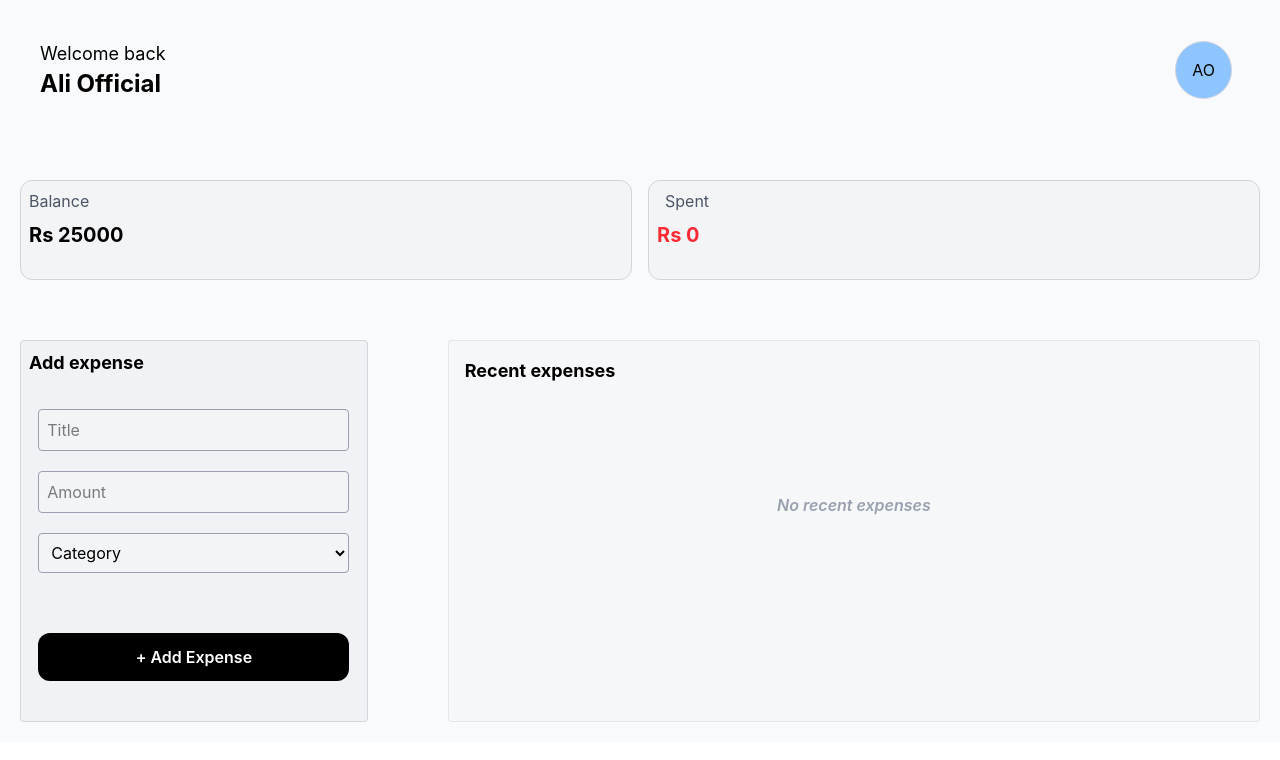
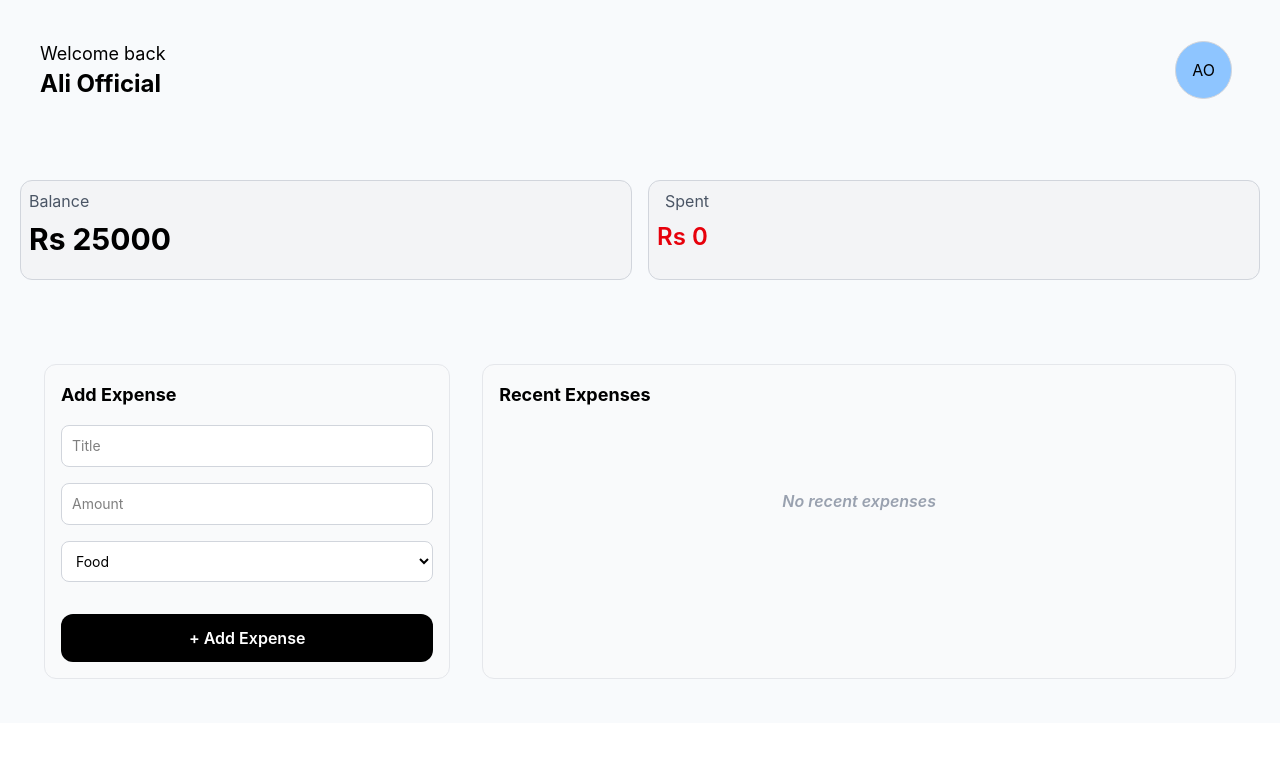
Before and after one commit to HAK1580/Expense-tracker-app, a React (Vite) app: page /dashboard in a window 1280 px wide. Shown: the top 760 px of the page. Built offline with nearby package versions, Linux system fonts and the light colour scheme.

Commit message:
create delete read operations done

```diff
--- a/src/components/Balance.jsx
+++ b/src/components/Balance.jsx
@@ -6,14 +6,14 @@ const Balance = ({balance,setBalance,setSpent,spent}) => {
      <div className="total-balance  bg-gray-100 border-gray-300 border w-[50%] min-h-25 rounded-xl ">
         <div className="text flex flex-col">
         <h1 className='text-gray-600  p-2' >Balance</h1>
-        <h1 className='text-xl font-bold mx-2 ' > Rs {balance}</h1>
+        <h1 className='text-3xl font-bold mx-2 ' > Rs {balance}</h1>
          </div>
      </div>
 
      <div className="total-spent bg-gray-100 border-gray-300 border w-[50%]   min-h-25 rounded-xl ">
         <div className="text flex flex-col">
         <h1 className='text-gray-600 mx-2 p-2' >Spent</h1>
-        <h1 className='text-xl text-red-500 font-bold mx-2 ' > Rs {spent}</h1>
+        <h1 className='text-2xl text-red-600 font-semibold mx-2 ' > Rs {spent}</h1>
          </div>
 
      </div>
--- a/src/components/Expenses.jsx
+++ b/src/components/Expenses.jsx
@@ -1,177 +1,241 @@
-import React from 'react'
-import { useState } from 'react'
-import { useForm } from 'react-hook-form'
+import React, { useState } from 'react';
+import { useForm } from 'react-hook-form';
+
 const Expenses = ({ balance, setBalance, setSpent, spent }) => {
-  const { handleSubmit, register, reset, formState: { errors } } = useForm();
-  const onSubmit = (data => {
-    myexpenses.push(data);
-    console.log(myexpenses);
-    setSpent((spent + Number(data.price)));
+  const {
+    handleSubmit,
+    register,
+    reset,
+    formState: { errors },
+  } = useForm();
+
+  const [myexpenses, setMyexpenses] = useState([]);
+  const [popup, setPopup] = useState(false);
+
+  const onSubmit = (data) => {
+    // Immutable state update (React best practice)
+    setMyexpenses((prev) => [...prev, data]);
+    setSpent(spent + Number(data.price));
     setBalance(balance - Number(data.price));
     setPopup(false);
     reset();
-
-  })
-
-  const [myexpenses, setMyexpenses] = useState([
-    //   {
-    //   "name": "Groseries",
-    //   "cateogory": "food",
-    //   "price": "850"
-    // },
-
-  ]);
-
-
-
-  const [popup, setPopup] = useState(false);
-
+  };
 
   return (
-    <div className="div ">
+    <div className="w-full">
+      {/* MOBILE VERSION */}
+      <div className="mobile-version block md:hidden p-4">
+        <h1 className="font-semibold text-xl mb-4">Recent Expenses</h1>
 
-      <div className='mobile-version md:hidden'  >
-        <h1 className='font-semibold ' >Recent Expenses</h1>
-        {myexpenses.map((e) => {
+        {myexpenses.map((e, index) => (
+          <div
+            key={index}
+            className="expense-box border rounded-xl p-3 border-gray-200 bg-white shadow-sm my-2 flex justify-between items-center"
+          >
+            <div className="name-date flex flex-col">
+              <h1 className="font-bold capitalize text-gray-800">{e.name}</h1>
+              <h2 className="text-xs text-gray-500 capitalize">{e.category}</h2>
+            </div>
+            <div className="expense-price">
+              <h1 className="font-bold text-red-600 text-base">-Rs {e.price}</h1>
+            </div>
+          </div>
+        ))}
 
-          return (
+        {spent === 0 && (
+          <div className="no-recent-expenses my-10 flex justify-center items-center">
+            <h1 className="italic font-semibold text-gray-400">No recent expenses</h1>
+          </div>
+        )}
 
+        {/* Trigger Button */}
+        <button
+          onClick={() => setPopup(true)}
+          className="bg-black py-3.5 my-6 rounded-xl font-semibold w-full text-white shadow-md active:scale-95 transition-transform"
+        >
+          + Add Expense
+        </button>
 
-            <div className="expense-box  border rounded p-2 border-gray-400 my-2 flex justify-between items-center ">
-
-              <div className="name-date flex flex-col">
-                <h1 className='font-bold capitalize ' >{e.name}</h1>
-                <h2 className='text-sm text-gray-500  capitalize' >{e.cateogory}</h2>
+        {/* MOBILE POPUP MODAL */}
+        {popup && (
+          <div className="fixed inset-0 z-50 flex items-center justify-center bg-black/60 backdrop-blur-sm p-4">
+            <div className="popup-box bg-white rounded-2xl w-full max-w-md p-6 shadow-2xl transform transition-all">
+              {/* Header */}
+              <div className="add-expense-cross-sign pb-3 border-b border-gray-100 flex justify-between items-center">
+                <h1 className="font-bold text-xl text-gray-800">Add Expense</h1>
+                <button
+                  type="button"
+                  onClick={() => setPopup(false)}
+                  className="text-gray-400 hover:text-black font-bold text-xl px-2"
+                >
+                  ✕
+                </button>
               </div>
 
-              <div className="expense-price">
-                <h1 className='font-bold mx-2'>-Rs {e.price} </h1>
-              </div>
-
-            </div>
-
-          )
-        })}
-
-        <div className={`no-recent-expenses my-5 flex justify-center items-center ${spent == 0 ? "block" : "hidden"} `}>
-          <h1 className=" italic  font-semibold text-gray-400  ">No recent expenses</h1>
-        </div>
-
-
-
-        {/* now the button to add the expenses  */}
-        <button onClick={() => setPopup(!popup)} className='bg-black p-3 my-10 rounded-xl font-semibold w-full text-white '> + Add Expense</button>
-        {/* make the pop up window  */}
-
-        <div className={`add-expense-popup ${popup ? "block" : "hidden"} md:hidden  fixed flex justify-center items-center inset-0  `}>
-          <div className="popup-box bg-white border p-4 border-gray-600 rounded-2xl min-h-130 w-[90%] mx-auto ">
-            <div className="add-expense-cross-sign my-2 flex justify-between items-center">
-              <h1 className=' font-bold' >Add expense</h1>
-              <img onClick={() => setPopup(false)} src="cross.svg" alt="no img" className='mx-2 cursor-pointer w-5' />
-            </div>
-
-            <div className="expense-info-box  p-2">
-              <form onSubmit={handleSubmit(onSubmit)}>
-
-                <div className="amount my-8 flex   justify-between items-center  ">
-                  <h1 className='text-lg text-gray-700' > Amount &nbsp; :  </h1>
-                  <label className='text-xl text-gray-400 flex justify-center items-center  ' htmlFor="">Rs </label>
-                  <input {...register("price", { required: "Enter amount" })} className='text-gray-700 font-semibold border border-gray-300 rounded text-2xl w-[50%] px-3   flex items-center justify-center' placeholder='0' type="number" />
-
-                </div>
-                <div className="amount my-8 flex   justify-between items-center  ">
-                  <h1 className='text-lg text-gray-700' > What's it for   </h1>
-                  <input {...register("name", { required: "Field is required" })} className='text-gray-700 capitalize  border border-gray-300 rounded text-lg w-[60%]    flex items-center justify-center px-2 py-1' placeholder='food, ride, transport... ' type="text" />
+              {/* Form */}
+              <form onSubmit={handleSubmit(onSubmit)} className="mt-4 flex flex-col gap-4">
+                {/* Title Input */}
+                <div className="flex flex-col gap-1">
+                  <label className="text-sm font-semibold text-gray-700">What's it for?</label>
+                  <input
+                    {...register("name", {
+                      required: "Expense title is required",
+                      pattern: {
+                        value: /^[A-Za-z]+(?: [A-Za-z]+)*$/,
+                        message: "Enter a valid name",
+                      },
+                    })}
+                    className="w-full text-gray-800 border border-gray-300 rounded-lg p-3 text-base outline-none focus:border-black focus:ring-1 focus:ring-black"
+                    placeholder="e.g. Grocery, Petrol, Lunch"
+                    type="text"
+                  />
+                  {errors.name && (
+                    <p className="text-red-500 font-medium text-xs mt-0.5">
+                      {errors.name.message}
+                    </p>
+                  )}
                 </div>
 
-                <div className="amount my-8 flex   justify-between items-center  ">
-                  <h1 className='text-lg text-gray-700' > Category  &nbsp;: </h1>
-                  <select {...register("cateogory")} className=' text-lg border  mx-2 border-gray-300 px-3 py-1 rounded  ' >
-                    <option className='text-sm  ' value="food">Food</option>
-                    <option className='text-sm' value="transport">Transport</option>
-                    <option className='text-sm' value="bills">Bills</option>
-                    <option className='text-sm' value="others">Others</option>
+                {/* Amount Input */}
+                <div className="flex flex-col gap-1">
+                  <label className="text-sm font-semibold text-gray-700">Amount (Rs)</label>
+                  <div className="relative flex items-center">
+                    <span className="absolute left-3 text-gray-400 font-medium text-base">
+                      Rs
+                    </span>
+                    <input
+                      {...register("price", {
+                        required: "Amount is required",
+                        pattern: {
+                          value: /^\d+$/,
+                          message: "Enter a valid amount",
+                        },
+                      })}
+                      className="w-full pl-10 pr-3 py-3 text-gray-800 border border-gray-300 rounded-lg text-base font-semibold outline-none focus:border-black focus:ring-1 focus:ring-black"
+                      placeholder="0"
+                      type="number"
+                    />
+                  </div>
+                  {errors.price && (
+                    <p className="text-red-500 font-medium text-xs mt-0.5">
+                      {errors.price.message}
+                    </p>
+                  )}
+                </div>
 
+                {/* Category Dropdown */}
+                <div className="flex flex-col gap-1">
+                  <label className="text-sm font-semibold text-gray-700">Category</label>
+                  <select
+                    {...register("category")}
+                    className="w-full text-gray-800 border border-gray-300 bg-white rounded-lg p-3 text-base outline-none focus:border-black focus:ring-1 focus:ring-black"
+                  >
+                    <option value="food">Food</option>
+                    <option value="transport">Transport</option>
+                    <option value="bills">Bills</option>
+                    <option value="others">Others</option>
                   </select>
                 </div>
-                {errors.name && <p className="text-red-500 font-semibold text-lg">{errors.name.message}</p>}
-                {errors.price && <p className="text-red-500 font-semibold text-lg">{errors.price.message}</p>}
-                <button type='submit' className='bg-black p-3 mt-10 rounded-xl font-semibold w-full text-white '> Save expense</button>
 
+                {/* Submit Button */}
+                <button
+                  type="submit"
+                  className="bg-black py-3.5 mt-4 rounded-xl font-semibold w-full text-white shadow-md active:scale-95 transition-transform"
+                >
+                  Save Expense
+                </button>
               </form>
-
             </div>
           </div>
-        </div>
+        )}
+      </div>
 
+      {/* DESKTOP VERSION */}
+      <div className="desktop-version hidden md:block p-6">
+        <div className="expense-box flex gap-8">
+          {/* Add Form */}
+          <div className="add-expenses rounded-xl bg-gray-50 border border-gray-200 p-4 w-[35%]">
+            <h1 className="font-bold text-lg mb-4">Add Expense</h1>
+            <form className="flex flex-col gap-4" onSubmit={handleSubmit(onSubmit)}>
+              <input
+                {...register("name", {
+                  required: "Title cannot be empty",
+                  pattern: {
+                    value: /^[A-Za-z]+(?: [A-Za-z]+)*$/,
+                    message: "Enter a valid expense name",
+                  },
+                })}
+                placeholder="Title"
+                className="border p-2.5 bg-white border-gray-300 rounded-lg text-sm w-full outline-none focus:border-black"
+                type="text"
+              />
+              {errors.name && (
+                <p className="text-red-500 text-xs font-semibold">{errors.name.message}</p>
+              )}
 
+              <input
+                {...register("price", {
+                  required: "Amount cannot be empty",
+                  pattern: {
+                    value: /^\d+$/,
+                    message: "Enter a valid amount",
+                  },
+                })}
+                placeholder="Amount"
+                className="border p-2.5 bg-white border-gray-300 rounded-lg text-sm w-full outline-none focus:border-black"
+                type="number"
+              />
+              {errors.price && (
+                <p className="text-red-500 text-xs font-semibold">{errors.price.message}</p>
+              )}
 
-      </div>
-      {/* // make the desktop veriosn of expense well done mobile is done  */}
-      <div className="dektop-version hidden md:block ">
-        <div className="expense-box flex gap-20 ">
-          <div className="add-expenses rounded bg-gray-200/45 border border-gray-300 min-h-80 w-[30%]">
-            <h1 className='font-bold text-lg  p-2 '>Add expense</h1>
-            <form className='flex flex-col gap-5 justify-cente' onSubmit={handleSubmit(onSubmit)}>
-              <input {...register("name", { required: "Title can not be empty" })} placeholder='Title' className='border mt-6 p-2 capitalize  bg-gray-100 border-gray-400 rounded  mx-auto w-[90%]' type="text" />
-              <input   {...register("price", { required: "Amount can not be empty", pattern: { value: /^\d+$/, message: "Enter vaid amount" } })} placeholder='Amount' className='border p-2 capitalize bg-gray-100 border-gray-400 rounded mx-auto w-[90%]' type="text" />
-              <select  {...register("category")} className='border cursor-pointer p-2 capitalize  bg-gray-100 border-gray-400 rounded  mx-auto w-[90%]' type="text">
-
-                <option value={"category"} className='text-sm'>Category</option>
-
-                <option className='text-sm' value={"food"}>Food</option>
-                <option className='text-sm' value={"transport"}>Transport</option>
-                <option className='text-sm' value={"bills"}>Bills</option>
-                <option className='text-sm' value={"others"}>Others</option>
-
+              <select
+                {...register("category")}
+                className="border p-2.5 bg-white border-gray-300 rounded-lg text-sm w-full outline-none focus:border-black cursor-pointer"
+              >
+                <option value="food">Food</option>
+                <option value="transport">Transport</option>
+                <option value="bills">Bills</option>
+                <option value="others">Others</option>
               </select>
 
-              {errors.name && <p className="text-red-500 px-7 font-semibold  text-sm">{errors.name.message}</p>}
-              {errors.price && <p className="text-red-500 my-[-0.5rem] px-7 font-semibold  text-sm">{errors.price.message}</p>}
-
-
-              <button type='submit' className='bg-black p-3 cursor-pointer my-10 rounded-xl font-semibold mx-auto w-[90%] text-white '> + Add Expense</button>
+              <button
+                type="submit"
+                className="bg-black p-3 mt-4 rounded-xl font-semibold w-full text-white hover:bg-gray-800 transition-colors"
+              >
+                + Add Expense
+              </button>
             </form>
-
           </div>
 
-          <div className="recent-expenses   border-gray-300/50 rounded border bg-gray-100/50 p-2  w-[70%]">
-            <h1 className='font-bold p-2 text-lg '>Recent expenses</h1>
-            {myexpenses.map((e) => {
+          {/* Expenses List */}
+          <div className="recent-expenses border-gray-200 rounded-xl border bg-gray-50 p-4 w-[65%]">
+            <h1 className="font-bold text-lg mb-4">Recent Expenses</h1>
+            {myexpenses.map((e, idx) => (
+              <div
+                key={idx}
+                className="expense-box border bg-white rounded-lg px-4 py-3 border-gray-200 my-2 flex justify-between items-center"
+              >
+                <div className="name-date flex flex-col">
+                  <h1 className="font-bold capitalize text-gray-800">{e.name}</h1>
+                  <h2 className="text-xs text-gray-500 capitalize">{e.category}</h2>
+                </div>
+                <div className="expense-price">
+                  <h1 className="text-red-600 font-semibold text-base">-Rs {e.price}</h1>
+                </div>
+              </div>
+            ))}
 
-              return (
-
-
-                <div className="expense-box   border rounded px-2 py-3 border-gray-400 my-2 flex justify-between items-center ">
-
-                  <div className="name-date flex flex-col">
-                    <h1 className='font-bold capitalize ' >{e.name}</h1>
-                    <h2 className='text-sm text-gray-500  capitalize' >{e.category}</h2>
-                  </div>
-
-                  <div className="expense-price">
-                    <h1 className='font-bold mx-2'>-Rs {e.price} </h1>
-                  </div>
-
-                </div>
-
-              )
-            })}
-
-            <div className={`no-recent-expenses my-25 flex justify-center items-center ${spent == 0 ? "block" : "hidden"} `}>
-              <h1 className=" italic  font-semibold text-gray-400  ">No recent expenses</h1>
-            </div>
+            {spent === 0 && (
+              <div className="no-recent-expenses my-20 flex justify-center items-center">
+                <h1 className="italic font-semibold text-gray-400">No recent expenses</h1>
+              </div>
+            )}
           </div>
         </div>
-
-
-
-
       </div>
     </div>
+  );
+};
 
-
-  )
-}
-
-export default Expenses
+export default Expenses;
```
